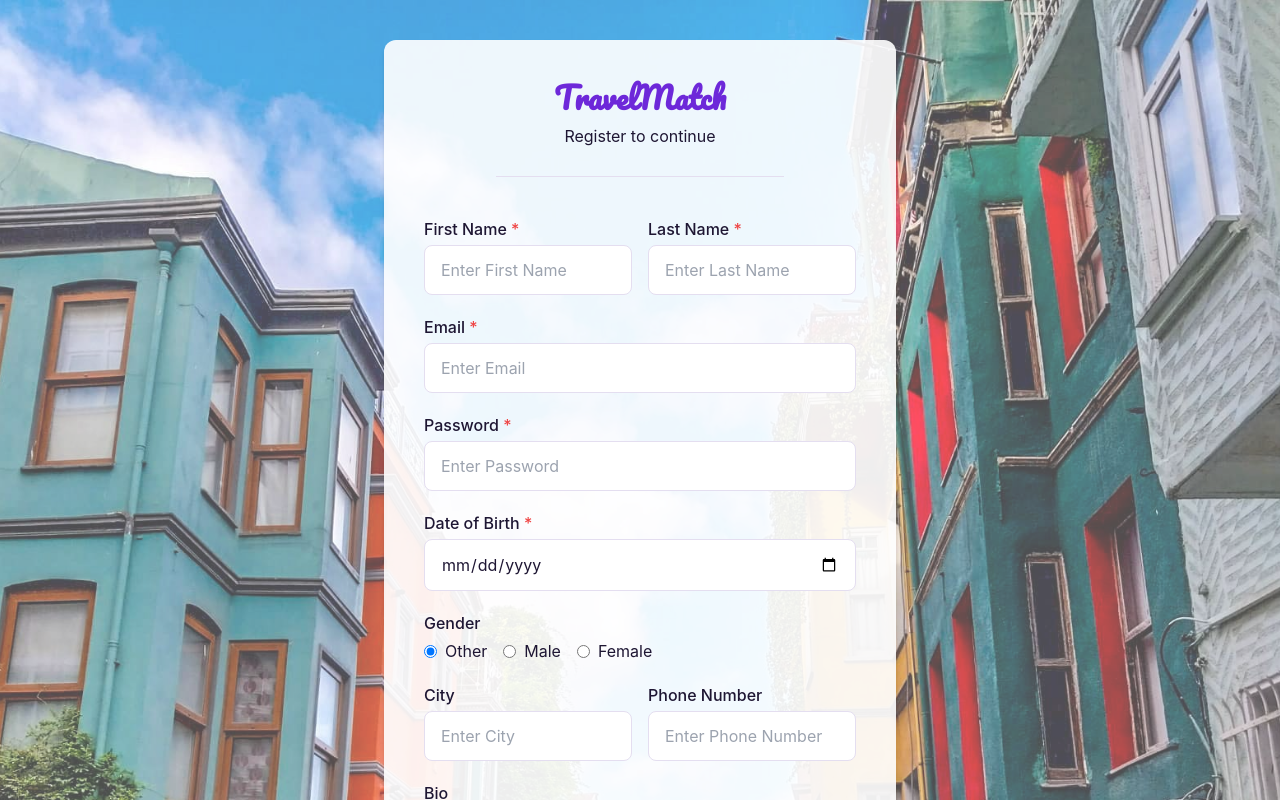
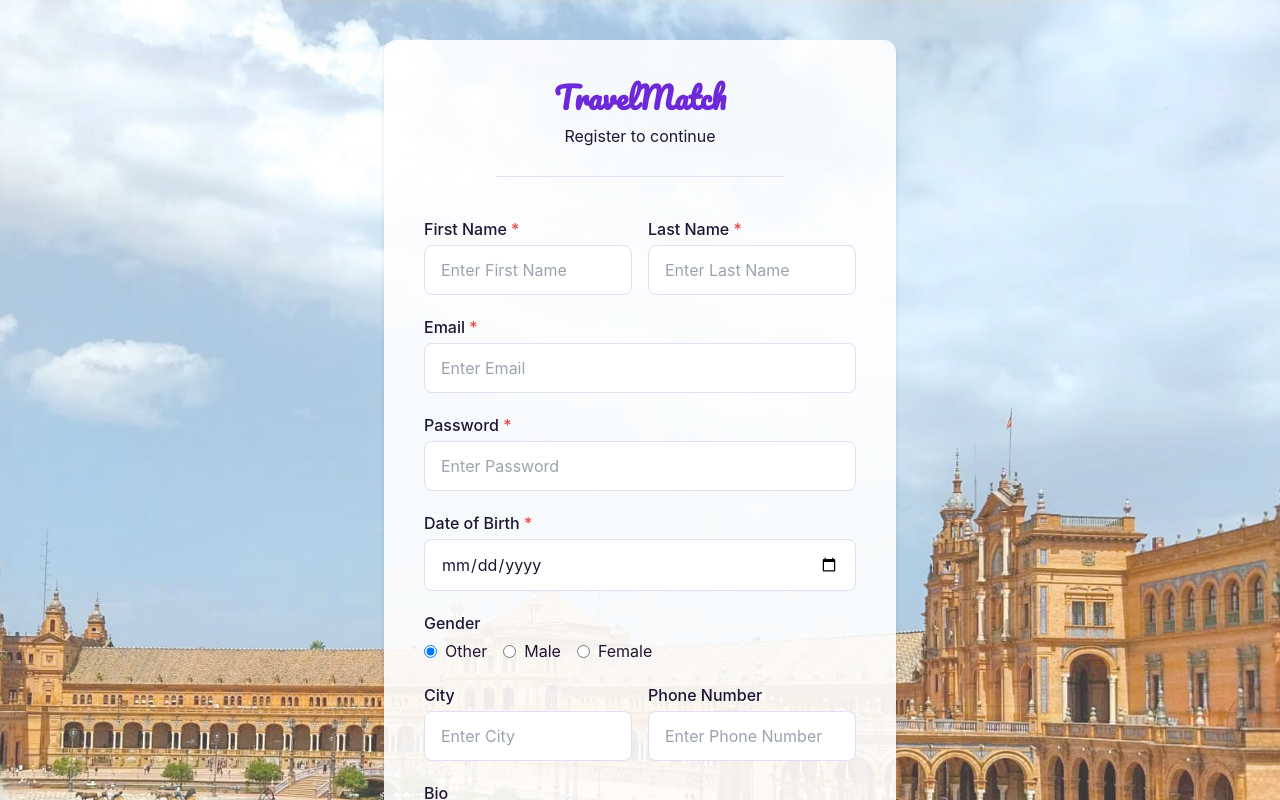
Before and after one commit to SonjaCikovic/TravelMatch, a React (Create React App) app in the folder frontend/: page /register in a window 1280 px wide. Shown: the top 800 px of the page. Built offline with nearby package versions, Linux system fonts and the light colour scheme.

Commit message:
fix style

```diff
--- a/frontend/src/pages/Login.jsx
+++ b/frontend/src/pages/Login.jsx
@@ -29,7 +29,7 @@ function Login() {
     };
     return (
         <div className="min-h-screen flex items-center justify-center pb-20 relative" style={{backgroundImage: 'url(/Image2-sq.jpeg)', backgroundSize: 'cover', backgroundPosition: 'center'}}>
-            <div className="absolute inset-0 bg-surface opacity-30"/>
+            <div className="absolute inset-0 bg-surface opacity-20"/>
             <div className="relative z-10 bg-surface/90 p-10 rounded-xl shadow-md w-full max-w-lg">
                 <div className="text-center mb-7">
                     <h1 className="font-display text-3xl font-semibold text-primary mb-2">TravelMatch</h1>
--- a/frontend/src/pages/Register.jsx
+++ b/frontend/src/pages/Register.jsx
@@ -41,8 +41,8 @@ function Register() {
         }
     };
     return (
-        <div className="min-h-screen flex items-center justify-center pt-10 pb-20 relative" style={{backgroundImage: 'url(/Image3-street.jpeg)', backgroundSize: 'cover', backgroundPosition: 'center'}}>
-            <div className="absolute inset-0 bg-surface opacity-30"/>
+        <div className="min-h-screen flex items-center justify-center pt-10 pb-20 relative" style={{backgroundImage: 'url(/Image2-sq.jpeg)', backgroundSize: 'cover', backgroundPosition: 'center'}}>
+            <div className="absolute inset-0 bg-surface opacity-20"/>
             <div className="relative z-10 bg-surface/90 p-10 rounded-xl shadow-md w-full max-w-lg">
                 <div className="text-center mb-7">
                     <h1 className="font-display text-3xl font-semibold text-primary mb-2">TravelMatch</h1>
```
